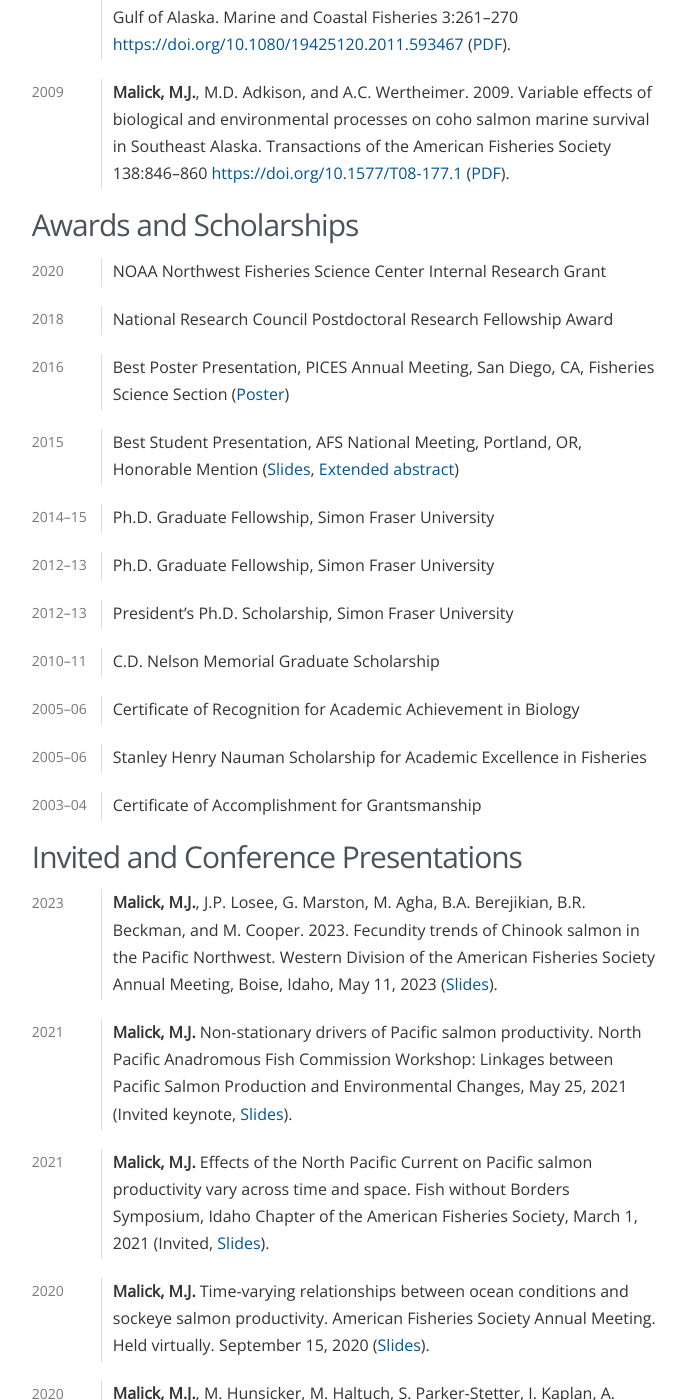
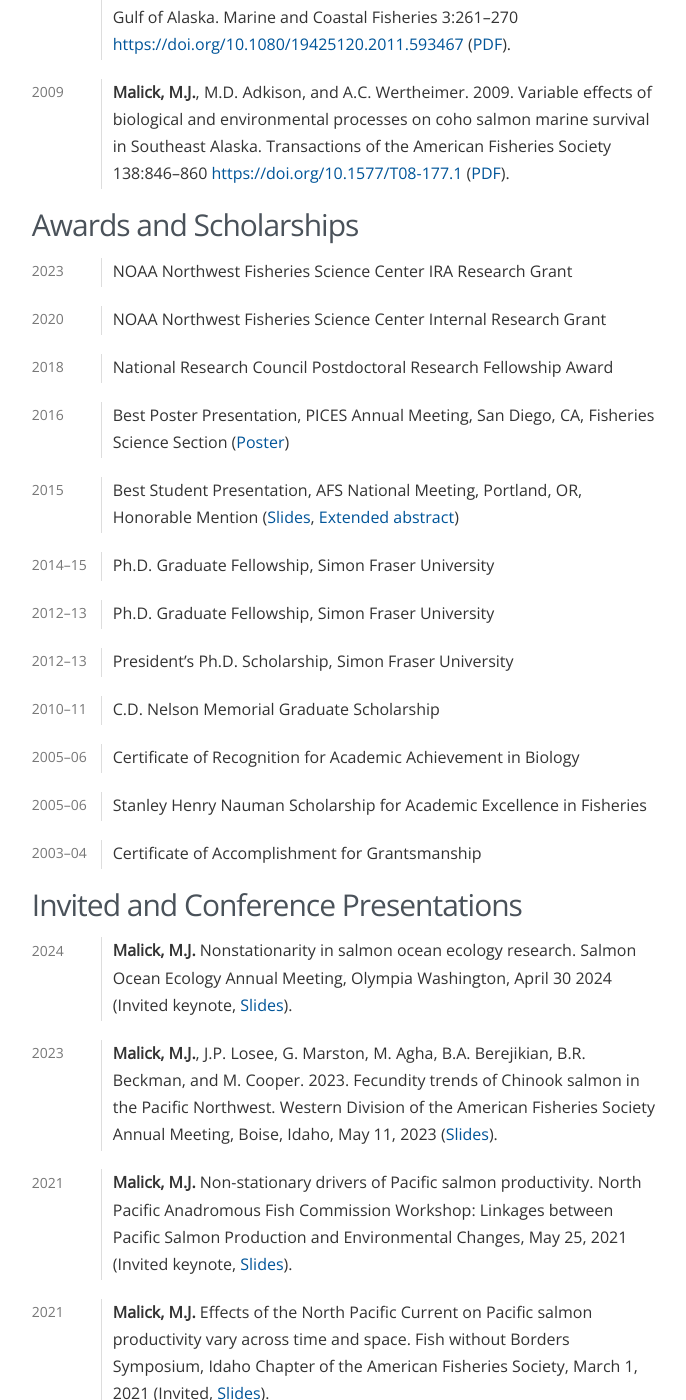
Before and after one commit to michaelmalick/michaelmalick.github.io, a Jekyll site: the page built from malick-cv.md, in a window 1280 px wide and 1400 px high, scrolled down 3721 px. Shown: the whole window, without its empty margins (461-1147 px from the left). Built offline with Jekyll 4.4.1, drawn with Linux system fonts in a browser that asks for light colours.

Commit message:
Add SOEM keynote to CV

```diff
--- a/malick-cv.md
+++ b/malick-cv.md
@@ -202,6 +202,8 @@ Publications
 
 Awards and Scholarships
 -----------------------
+2023
+:   NOAA Northwest Fisheries Science Center IRA Research Grant
 
 2020
 :   NOAA Northwest Fisheries Science Center Internal Research Grant
@@ -243,6 +245,12 @@ Awards and Scholarships
 
 Invited and Conference Presentations
 ------------------------------------
+
+2024
+:   **Malick, M.J.** Nonstationarity in salmon ocean ecology research. Salmon
+    Ocean Ecology Annual Meeting, Olympia Washington, April 30 2024 (Invited
+    keynote, [Slides][Slides:soem-2024]).
+
 2023
 :   **Malick, M.J.**, J.P. Losee, G. Marston, M. Agha, B.A. Berejikian, B.R.
     Beckman, and M. Cooper. 2023. Fecundity trends of Chinook salmon in the
@@ -608,3 +616,4 @@ Field Experience
 [Malick:2023:code]:https://github.com/michaelmalick/chinook-fecundity-trends
 [Litzow:2024]:https://michaelmalick-com-public.s3.us-west-2.amazonaws.com/papers/litzow_etal_2024.pdf
 [Litzow:2024:code]:https://github.com/mikelitzow/CMIP6-attribution
+[Slides:soem-2024]:https://michaelmalick-com-public.s3.us-west-2.amazonaws.com/slides/malick_soem_2024_slides.pdf
```
Also changed, not shown: cv/index.md (+9 -0 lines), malick-cv.txt (+9 -0 lines), 1 other file.
